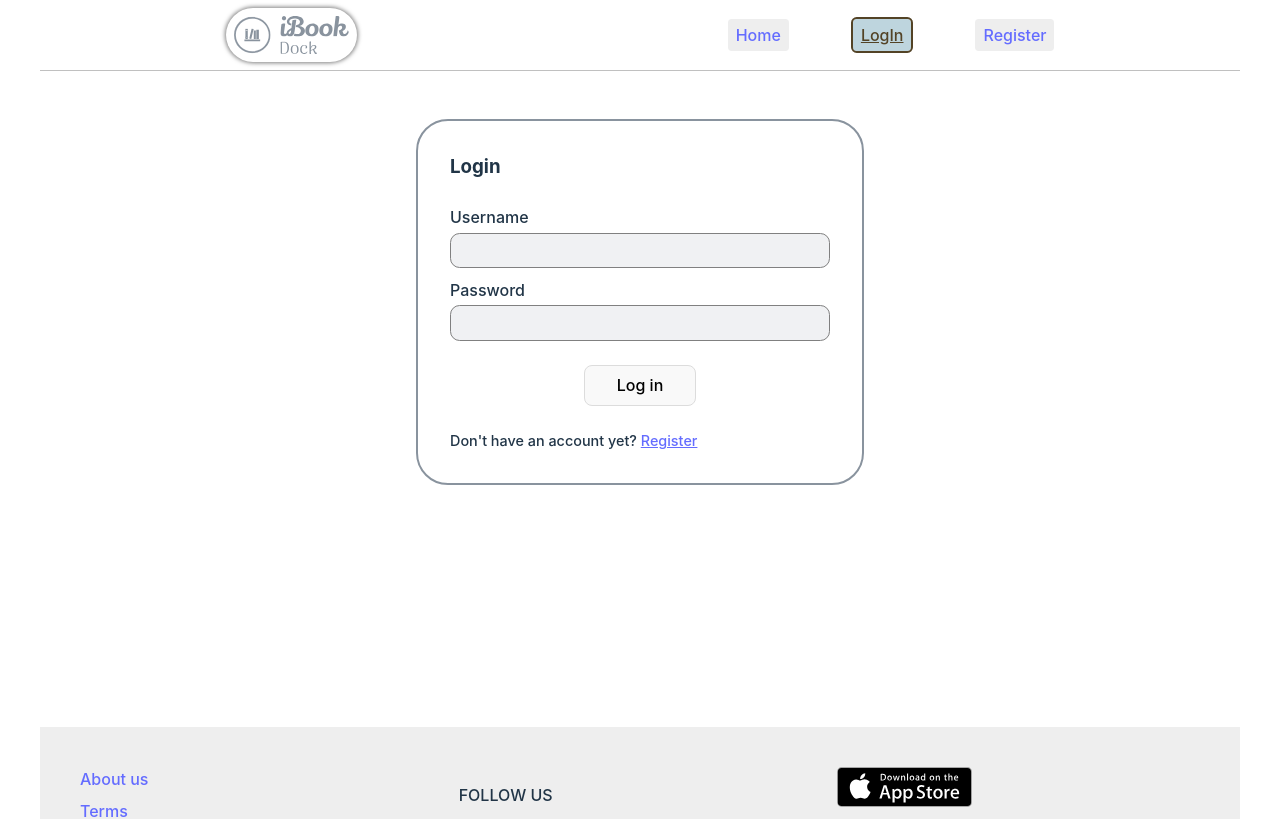
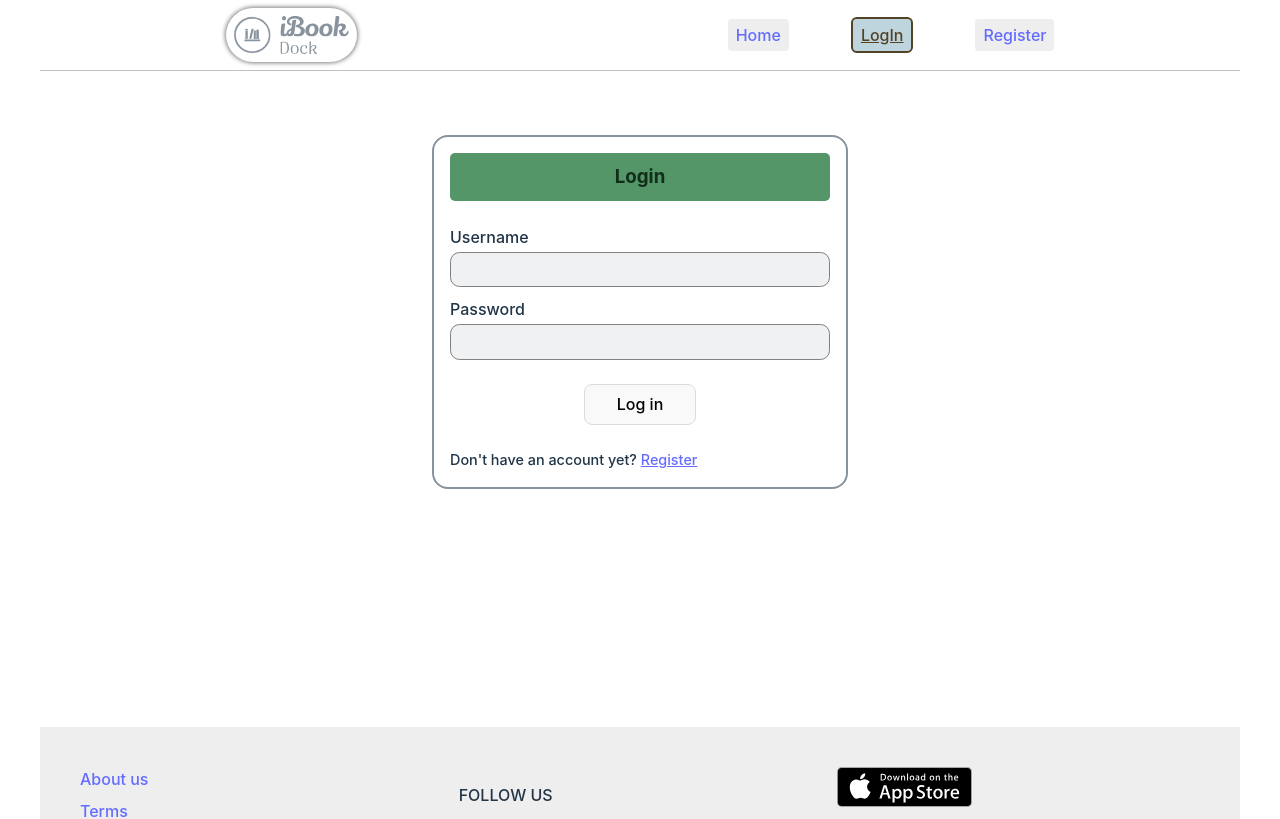
Before and after one commit to Amine-UiWeb/mern-IBook, a React (Vite) app in the folder client/: page /login in a window 1280 px wide. Shown: the top 819 px of the page. Built offline with nearby package versions, Linux system fonts and the light colour scheme.

Commit message:
Client: made style changes to Login and Register pages

```diff
--- a/client/src/pages/LoginPage.css
+++ b/client/src/pages/LoginPage.css
@@ -1,10 +1,18 @@
 .login {
-  max-width: 28rem;
+  max-width: 26rem;
   width: 100%;
   min-width: 16rem;
   margin-inline: auto;
   border: 2px solid var(--pri-blue-200);
-  border-radius: 2rem;
+  border-radius: 1rem;
+}
+
+.login h3 {
+  background: var(--sec-green-200);
+  text-align: center;
+  color: var(--sec-green-800);
+  padding: .6rem;
+  border-radius: .31rem;
 }
 
 .login-form button {
--- a/client/src/pages/LoginPage.jsx
+++ b/client/src/pages/LoginPage.jsx
@@ -18,7 +18,7 @@ const LoginPage = () => {
 
 
   return (
-    <div className="login p-2">
+    <div className="login p-1 mt-1">
 
       <h3 className="mb-1-5">Login</h3>
 
--- a/client/src/pages/RegisterPage.jsx
+++ b/client/src/pages/RegisterPage.jsx
@@ -20,7 +20,7 @@ const RegisterPage = () => {
 
 
   return (
-    <div className="login p-2">
+    <div className="login p-1 mt-1">
 
       <h3 className="mb-1-5">Register</h3>
 
```
